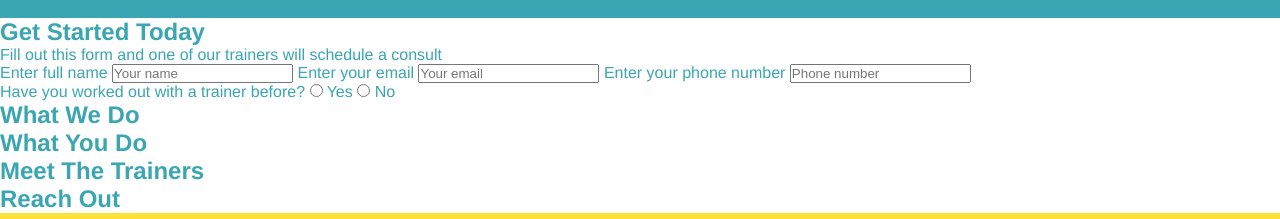
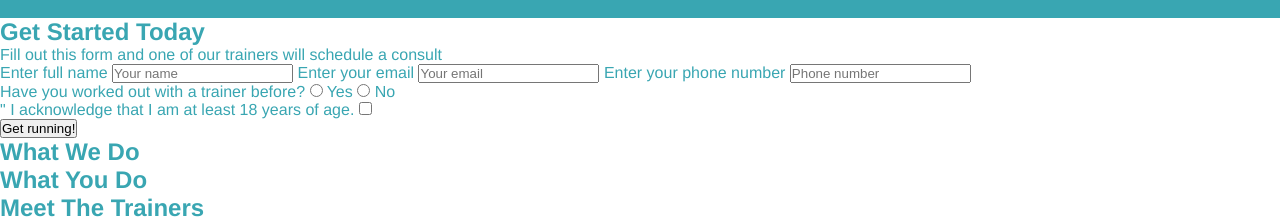
Before and after one commit to ERansom1/Runbuddy, a plain HTML site: page index.html in a window 1280 px wide. Shown: the part 64-283 px from the top of the page. Drawn offline with Linux system fonts and the light colour scheme.

Commit message:
Update index.html
Hero Section

```diff
--- a/index.html
+++ b/index.html
@@ -63,6 +63,17 @@
           <label for="trainer-no">No</label>
         </p>
 
+        <!--18 consent-->
+        <p>"
+          <label for="checkbox" >
+            I acknowledge that I am at least 18 years of age.
+          </label>
+          <input type="checkbox" name="age-confirm" id="checkbox" />
+        </p>
+        <p>
+          <button type="submit">Get running!</button>
+        </p>
+
       </form>
 
     </div>
```
